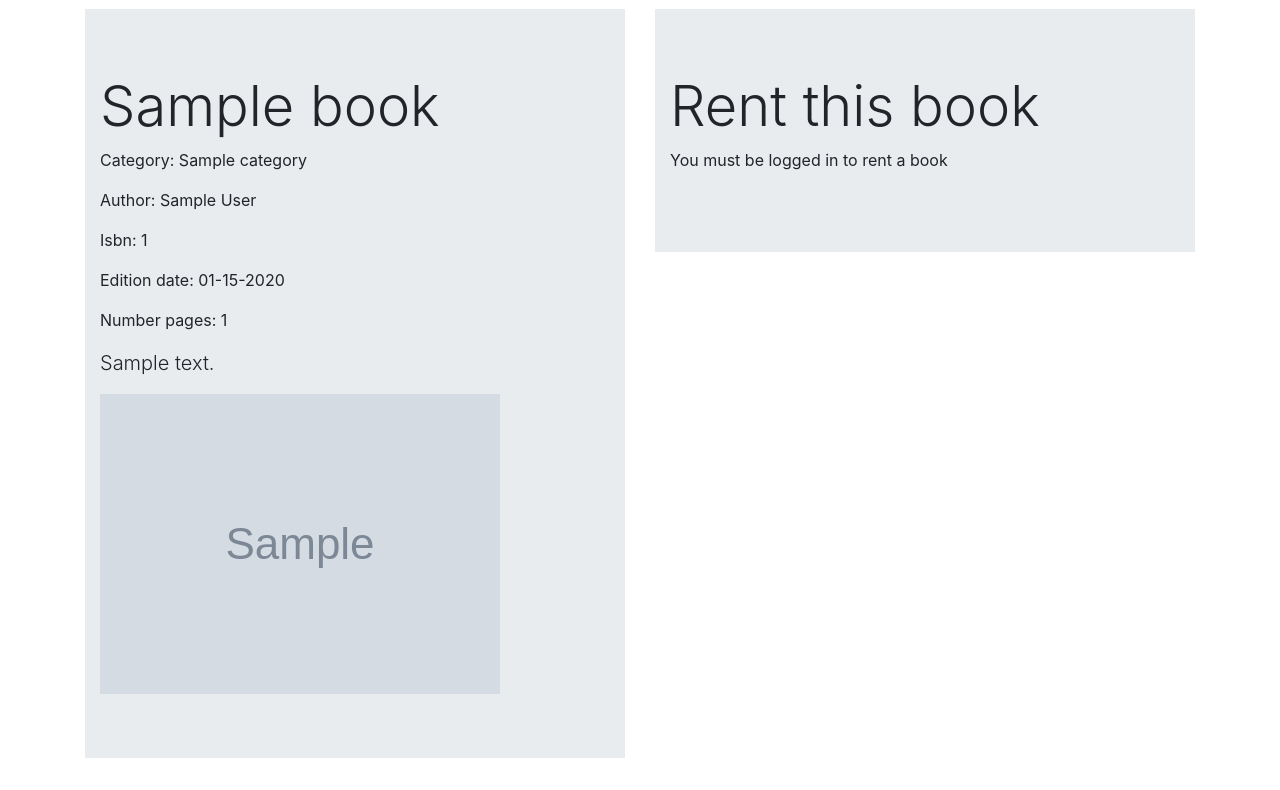
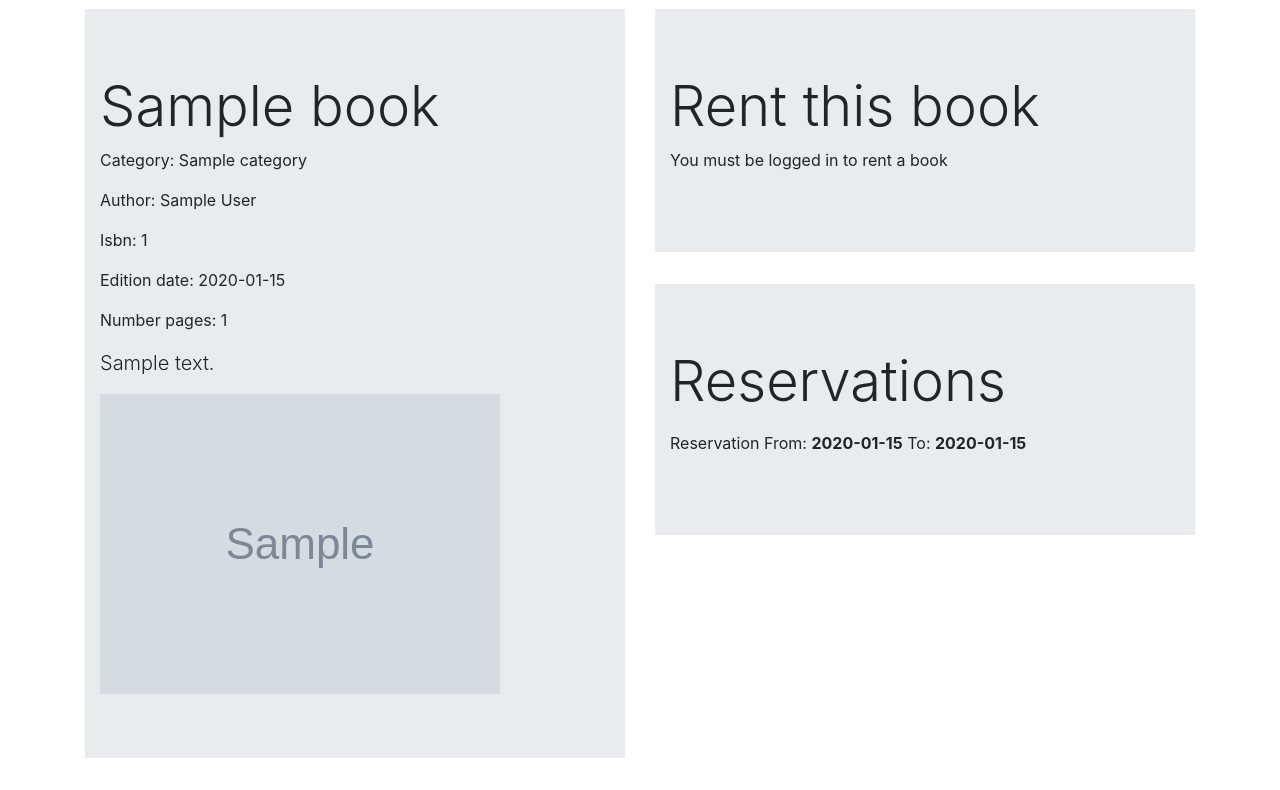
Before and after one commit to olekjs/django-library, a Django app: template library/templates/book/show.html in a window 1280 px wide. Shown: the part 56-846 px from the top of the page. Run offline with Django 3.2, Linux system fonts and the light colour scheme; the template is opened without the code that fills it: values that come from a table or form of the project are taken from there, others are empty; tables that the repository leaves empty hold one stand-in row (values such as "Sample post"); grey boxes marked "Sample" are stand-in pictures; parts of the project's set-up code (start-up, migrations or seed data) failed here and were passed over; some libraries are stand-ins or nearby versions.

Commit message:
Finish reservation system :)

```diff
--- a/library/models.py
+++ b/library/models.py
@@ -2,6 +2,7 @@ from django.db import models
 from django.utils import timezone
 from django.template.defaultfilters import slugify
 from django.contrib.auth.models import User
+import datetime
 
 class Category(models.Model):
 	name = models.CharField(max_length=200)
@@ -13,12 +14,11 @@ class Book(models.Model):
 	isbn         = models.IntegerField()
 	title        = models.CharField(max_length=200)
 	author       = models.CharField(max_length=200)
-	photo_link   = models.CharField(max_length=1000)
+	photo_link   = models.CharField(max_length=300)
 	description  = models.TextField()
 	category     = models.ForeignKey(Category, on_delete=models.CASCADE)
 	number_pages = models.IntegerField()
 	edition_date = models.DateTimeField()
-	is_reserved  = models.CharField(max_length=2, default='no')
 
 	def __str__(self):
 		return self.title
@@ -26,6 +26,11 @@ class Book(models.Model):
 	def slug(self):
 		return self.title.replace(' ', '-').lower()
 
+	def isRent(self):
+		today = datetime.date.today()
+		if Reservation.objects.filter(book=self.id, to_date__gte=today, from_date__lte=today).count() != 0:
+			return True
+
 class Reservation(models.Model):
 	user       = models.ForeignKey(User, on_delete=models.CASCADE, default=None)
 	book       = models.ForeignKey(Book, on_delete=models.CASCADE, default=None)
--- a/library/templates/book/show.html
+++ b/library/templates/book/show.html
@@ -10,10 +10,10 @@
 					<p>Category: {{ book.category }}</p>
 					<p>Author: {{ book.author }}</p>
 					<p>Isbn: {{ book.isbn }}</p>
-					<p>Edition date: {{ book.edition_date|date:"m-d-Y" }}</p>
+					<p>Edition date: {{ book.edition_date|date:"Y-m-d" }}</p>
 					<p>Number pages: {{ book.number_pages }}</p>
 					<p class="lead">{{ book.description }}</p>
-					<img src="{{ book.photo_link }}">
+					<img src="{{ book.photo_link }}" style="max-height: 300px; max-width: 250;">
 				</div>
 			</div>
 		</div>
@@ -34,6 +34,16 @@
 					{% endif %}
 				</div>
 			</div>
+			<div class="jumbotron jumbotron-fluid">
+				<div class="container">
+					<h1 class="display-4">Reservations</h1>
+					<p class="lead">
+						{% for reservation in reservations %}
+							<p>Reservation From: <strong>{{ reservation.from_date|date:"Y-m-d" }}</strong> To: <strong>{{ reservation.to_date|date:"Y-m-d" }}</strong></p>
+						{% endfor %}
+					</p>
+				</div>
+			</div>
 		</div>
 	</div>
 {% endblock content %}
--- a/library/templates/main/index.html
+++ b/library/templates/main/index.html
@@ -9,6 +9,7 @@
 						<div class="card-body">
 							<h5 class="card-title">{{ book.title }}</h5>
 							<p>Category: {{ book.category }}</p>
+							<p>Status: {% if book.isRent %} Reserved {% else %} Available {% endif %}</p>
 							<p class="card-text">{{ book.description|truncatechars:90 }}</p>
 							<a href="{% url 'show-book' book.id %}" class="btn btn-secondary">Show this book</a>
 						</div>
```
Also changed, not shown: library/forms.py (+12 -6 lines), library/views.py (+8 -2 lines).
